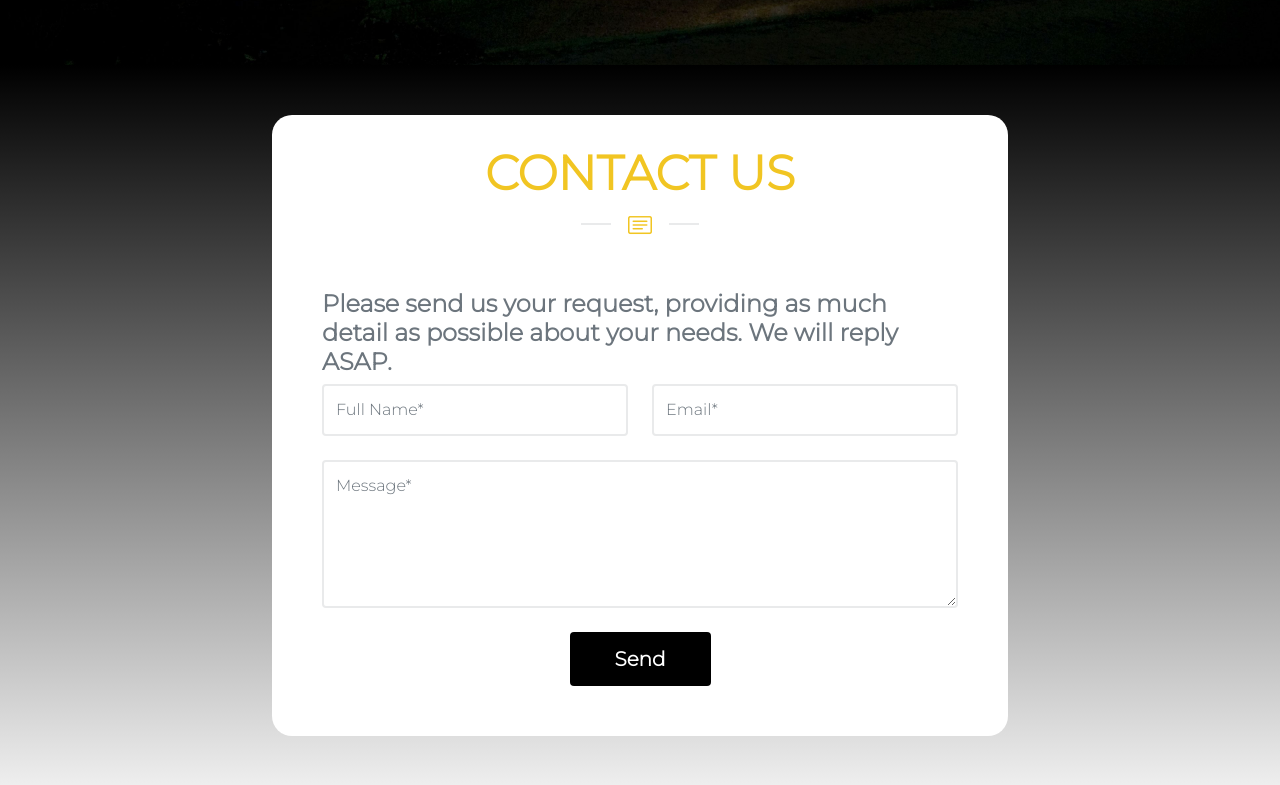
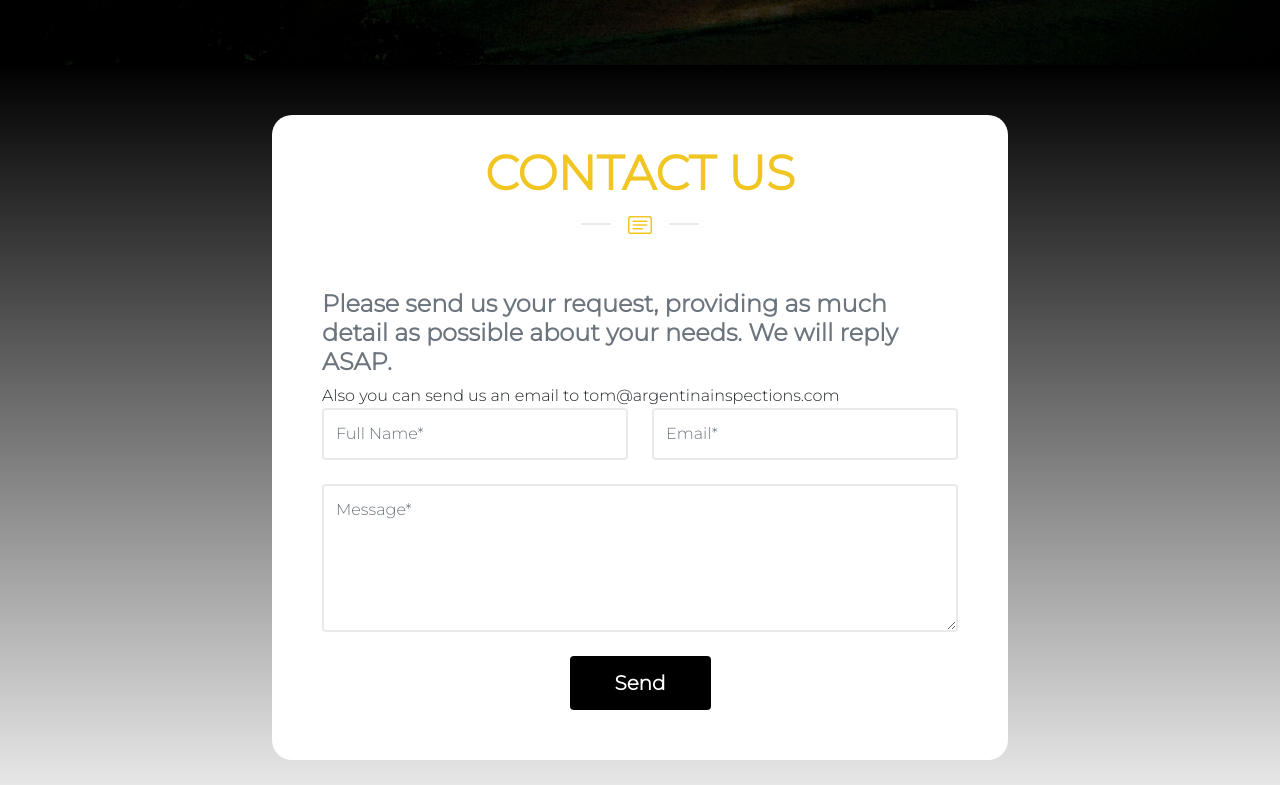
Before and after one commit to tomfenoglio/argentina-property-inspections, a plain HTML site: page index.html in a window 1280 px wide. Shown: the part 4015-4800 px from the top of the page. Drawn offline with Linux system fonts and the light colour scheme; a script that the page names is missing.

Commit message:
first-commit

```diff
--- a/index.html
+++ b/index.html
@@ -479,9 +479,10 @@
                                     </div>
                                 </div>
 
-                                <h5 class="text-muted">Please send us your request, providing as much detail as possible about your needs. We will reply ASAP.</h5>
+                                <h5 class="text-muted">Please send us your request, providing as much detail as possible about your needs. We will reply ASAP. </h5>
+                                <h5 class="text-muted"></h5>Also you can send us an email to tom@argentinainspections.com</h5>
 
-                                <form class="custom-form rsvp-form" role="form" action="https://formsubmit.co/tom@argentinainspections.com" method="POST">
+                                <form class="custom-form rsvp-form" role="form" action="https://formsubmit.co/fenogliotomas@gmail.com" method="POST">
                                     <div class="row">
                                         <div class="col-lg-6 col-md-6 col-12">
                                             <input type="text" name="name" id="name" class="form-control" placeholder="Full Name*" required="">
```
